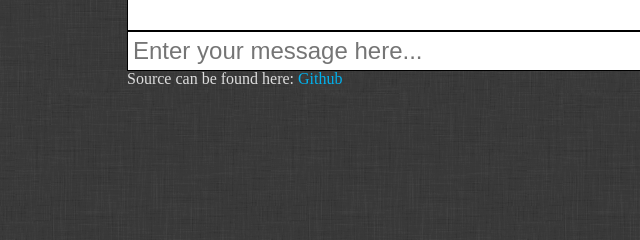
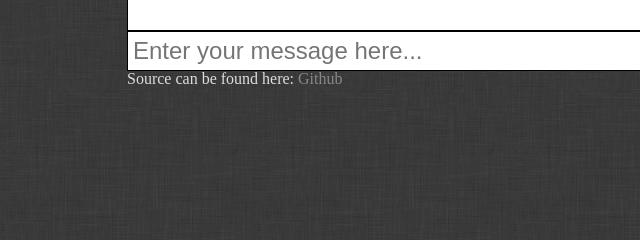
Before and after one commit to thejpanganiban/chattr, a plain HTML site: page chattr/views/index.html in a window 1280 px wide. Shown: the part 547-787 px from the top of the page, 113-753 px from the left. Drawn offline with Linux system fonts and the light colour scheme; no server answers.

Commit message:
Changed source link color

```diff
--- a/chattr/static/css/style.css
+++ b/chattr/static/css/style.css
@@ -26,7 +26,7 @@ html {
 
 #source a {
   text-decoration: none;
-  color: #00B2EE;
+  color: #888;
 }
 
 #chat {
```
